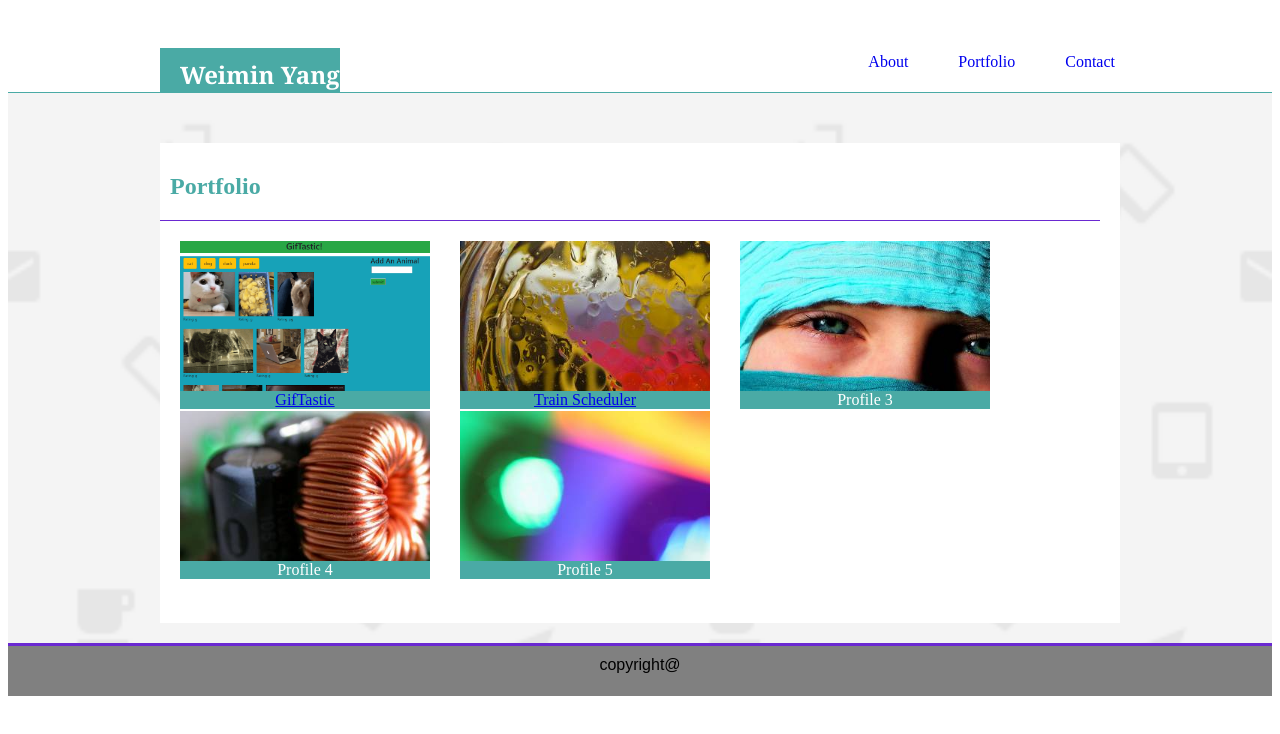
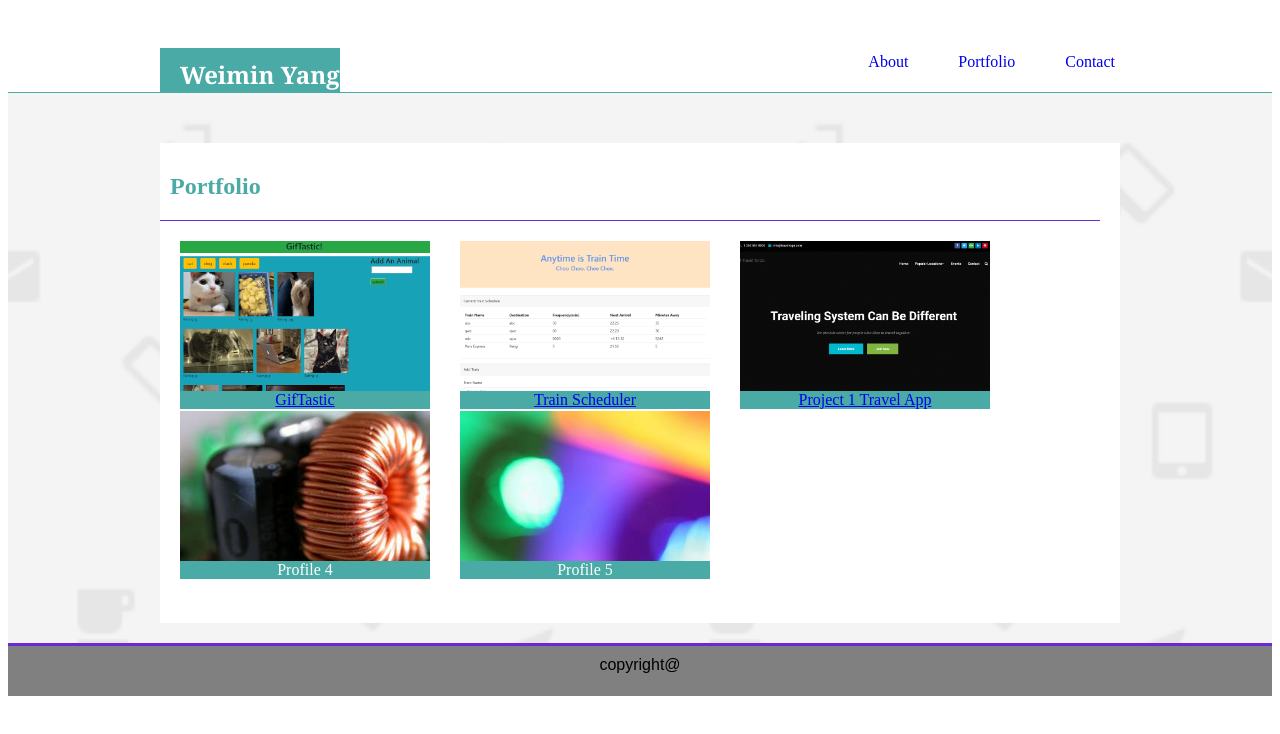
Before and after one commit to weiminyang/Portfolio, a plain HTML site: page portfolio.html in a window 1280 px wide. Drawn offline with Linux system fonts and the light colour scheme.

Commit message:
add travel app

```diff
--- a/assets/css/style.css
+++ b/assets/css/style.css
@@ -121,11 +121,11 @@ h2{
 
 }
 .portfoliop2 {
-    background-image: url("../images/pp2.jpg");
+    background-image: url("../images/pp2.png");
 
  }
 .portfoliop3 {
-    background-image: url("../images/pp3.jpg");
+    background-image: url("../images/pp3.png");
 
  }
 .portfoliop4 {
--- a/portfolio.html
+++ b/portfolio.html
@@ -38,7 +38,9 @@
 
                     </div>
                     <div class="portfoliop3 portfolio-image">
-                        <span>Profile 3</span>
+                        <span>
+                            <a href="https://felix911104.github.io/3-players/">Project 1 Travel App</a>
+                        </span>
                     </div>
                     <div class="portfoliop4 portfolio-image">
                         <span>Profile 4</span>
```
Also changed, not shown: assets/images/pp2.png (added), assets/images/pp3.png (added).
